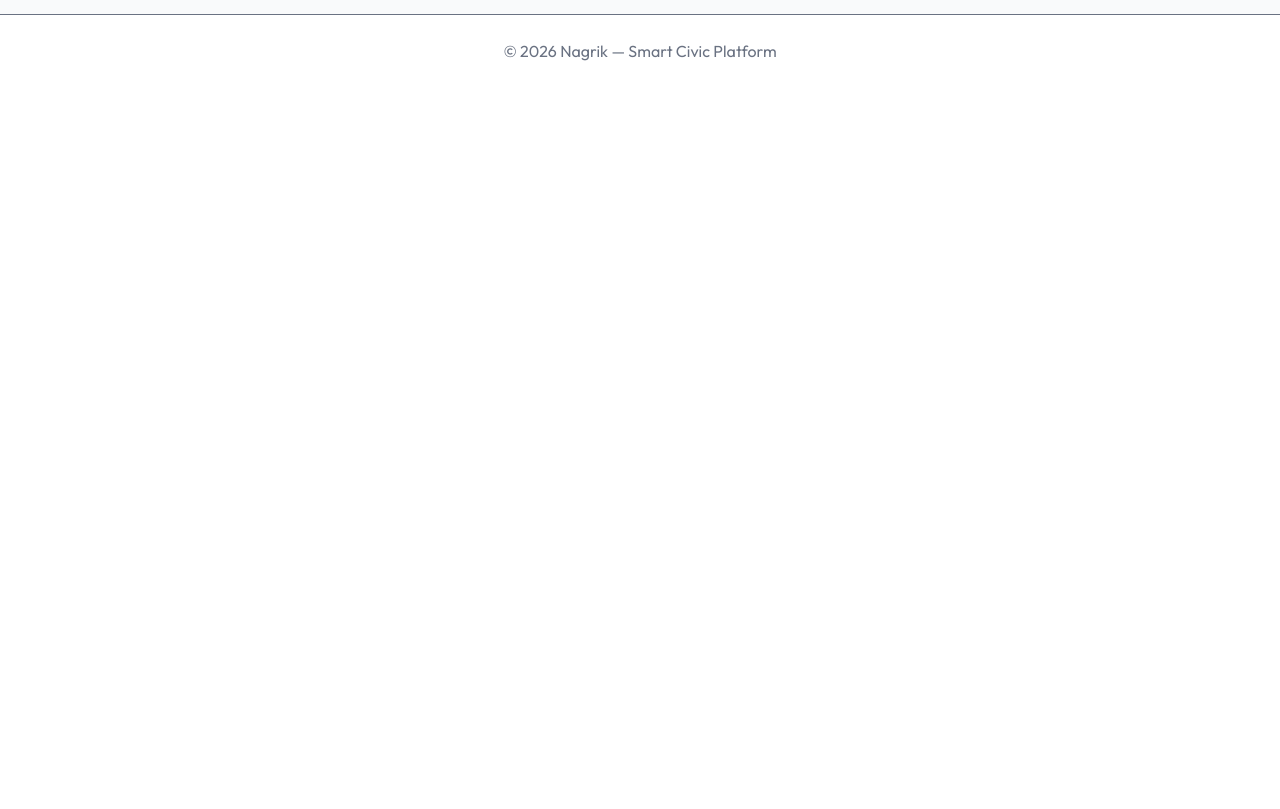
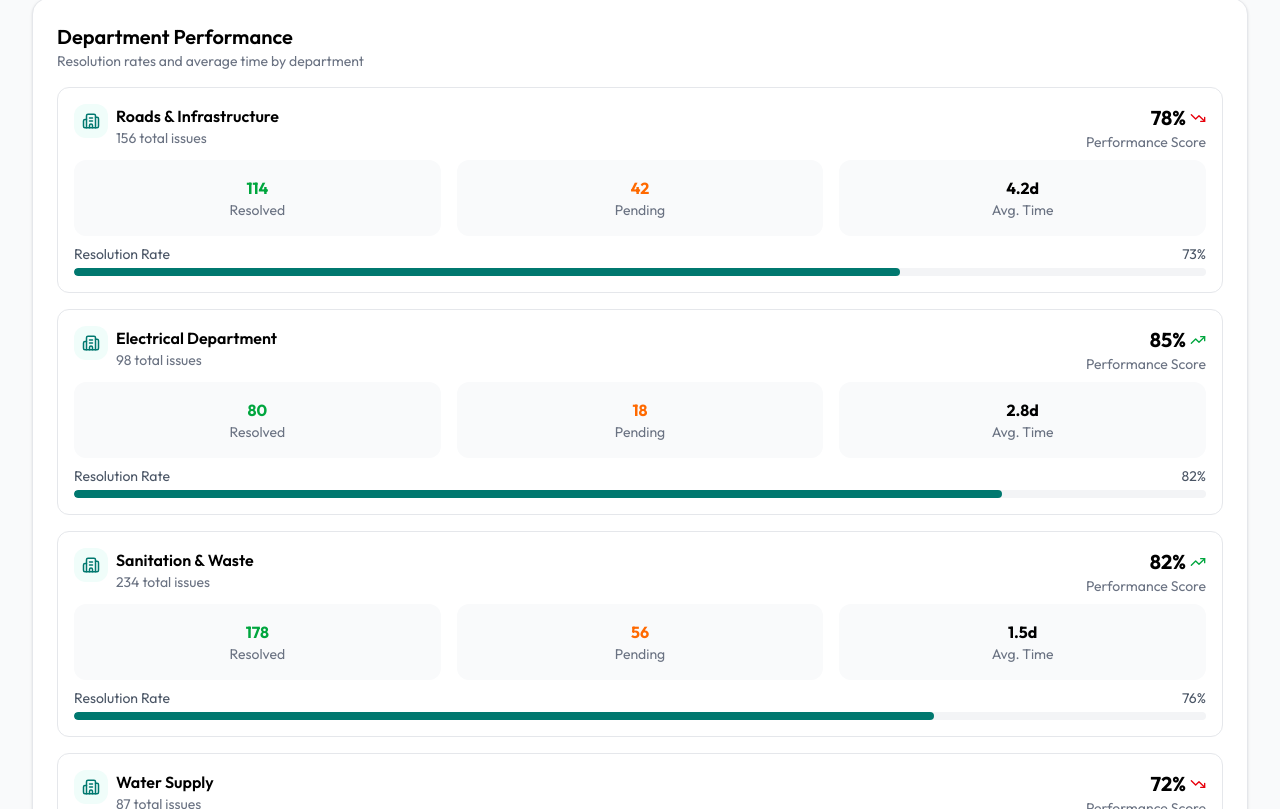
Before and after one commit to Yoshita09/Nagrik, a React (Vite) app in the folder client/: page /dashboard in a window 1280 px wide. Shown: the part 1451-2260 px from the top of the page. Before the commit the page ends 1538 px from the top, so only its background shows below. Built offline with nearby package versions, Linux system fonts and the light colour scheme.

Commit message:
department performance added

```diff
--- /dev/null
+++ b/client/src/components/DepartmentPerformance.jsx
@@ -0,0 +1,154 @@
+// src/components/DepartmentPerformance.jsx
+import { Building2, TrendingUp, TrendingDown } from "lucide-react";
+
+const departments = [
+  {
+    name: "Roads & Infrastructure",
+    total: 156,
+    resolved: 114,
+    pending: 42,
+    avgTime: "4.2d",
+    resolutionRate: 73,
+    score: 78,
+    trend: "down",
+  },
+  {
+    name: "Electrical Department",
+    total: 98,
+    resolved: 80,
+    pending: 18,
+    avgTime: "2.8d",
+    resolutionRate: 82,
+    score: 85,
+    trend: "up",
+  },
+  {
+    name: "Sanitation & Waste",
+    total: 234,
+    resolved: 178,
+    pending: 56,
+    avgTime: "1.5d",
+    resolutionRate: 76,
+    score: 82,
+    trend: "up",
+  },
+  {
+    name: "Water Supply",
+    total: 87,
+    resolved: 63,
+    pending: 24,
+    avgTime: "3.6d",
+    resolutionRate: 72,
+    score: 72,
+    trend: "down",
+  },
+  {
+    name: "General Services",
+    total: 45,
+    resolved: 33,
+    pending: 12,
+    avgTime: "5.1d",
+    resolutionRate: 73,
+    score: 68,
+    trend: "down",
+  },
+];
+
+export default function DepartmentPerformance() {
+  return (
+    <section className="bg-white border border-gray-200 rounded-2xl p-6 shadow-sm space-y-4">
+
+      {/* Header */}
+      <div>
+        <h2 className="text-xl font-semibold">
+          Department Performance
+        </h2>
+        <p className="text-sm text-gray-500">
+          Resolution rates and average time by department
+        </p>
+      </div>
+
+      {/* Department Cards */}
+      <div className="space-y-4">
+        {departments.map((dept, i) => (
+          <div
+            key={i}
+            className="border border-gray-200 rounded-xl p-4"
+          >
+            {/* Top Row */}
+            <div className="flex justify-between items-start">
+              <div className="flex items-start gap-2">
+                <div className="p-2 rounded-xl bg-teal-50 text-teal-700">
+                  <Building2 size={18} />
+                </div>
+
+                <div>
+                  <h3 className="font-semibold">{dept.name}</h3>
+                  <p className="text-sm text-gray-500">
+                    {dept.total} total issues
+                  </p>
+                </div>
+              </div>
+
+              <div className="text-right">
+                <div className="flex items-center gap-1 justify-end">
+                  <span className="text-xl font-bold">
+                    {dept.score}%
+                  </span>
+                  {dept.trend === "up" ? (
+                    <TrendingUp size={16} className="text-green-600" />
+                  ) : (
+                    <TrendingDown size={16} className="text-red-600" />
+                  )}
+                </div>
+                <p className="text-sm text-gray-500">
+                  Performance Score
+                </p>
+              </div>
+            </div>
+
+            {/* Stats */}
+            <div className="grid grid-cols-1 md:grid-cols-3 gap-4 mt-2">
+              <div className="bg-gray-50 rounded-xl py-4 text-center">
+                <p className="text-l font-bold text-green-600">
+                  {dept.resolved}
+                </p>
+                <p className="text-sm text-gray-500">Resolved</p>
+              </div>
+
+              <div className="bg-gray-50 rounded-xl py-4 text-center">
+                <p className="text-l font-bold text-orange-500">
+                  {dept.pending}
+                </p>
+                <p className="text-sm text-gray-500">Pending</p>
+              </div>
+
+              <div className="bg-gray-50 rounded-xl py-4 text-center">
+                <p className="text-l font-bold">
+                  {dept.avgTime}
+                </p>
+                <p className="text-sm text-gray-500">Avg. Time</p>
+              </div>
+            </div>
+
+            {/* Progress Bar */}
+            <div className="mt-2">
+              <div className="flex justify-between text-sm mb-1">
+                <span className="text-gray-600">Resolution Rate</span>
+                <span className="text-gray-600">
+                  {dept.resolutionRate}%
+                </span>
+              </div>
+              <div className="h-2 rounded-full bg-gray-100 overflow-hidden">
+                <div
+                  className="h-full bg-teal-700 rounded-full"
+                  style={{ width: `${dept.resolutionRate}%` }}
+                />
+              </div>
+            </div>
+          </div>
+        ))}
+      </div>
+    </section>
+  );
+}
--- a/client/src/pages/Dashboard.jsx
+++ b/client/src/pages/Dashboard.jsx
@@ -3,6 +3,7 @@ import HeroCard from "../components/Home_card";
 import Graphs from "../components/Graphs";
 import WeeklyTrend from "../components/WeeklyTrend";
 import PriorityQueue from "../components/PriorityQueue";
+import DepartmentPerformance from "../components/DepartmentPerformance";
 
 export default function Dashboard() {
   return (
@@ -44,6 +45,7 @@ export default function Dashboard() {
           </div>
           <PriorityQueue />
         </div>
+        <DepartmentPerformance />
 
       </div>
     </section>
```
